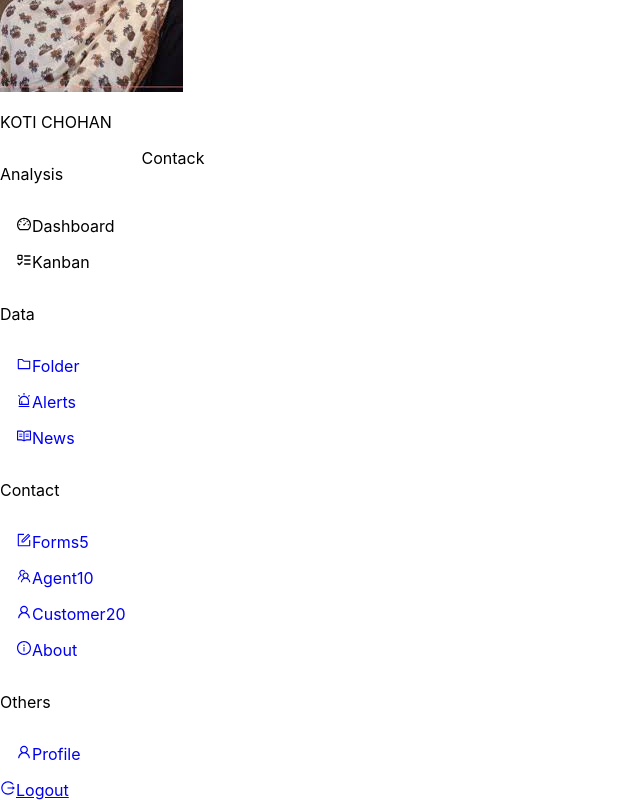
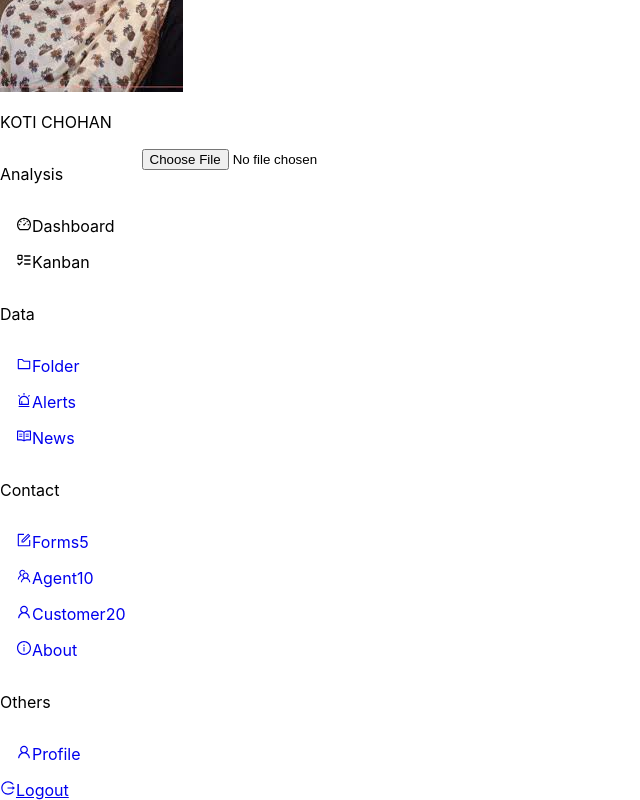
Before and after one commit to Chohankoti/Responsive_Sidebar_Tailwind-css, a React (Create React App) app: page /contact in a window 1280 px wide. Shown: the part 957-1757 px from the top of the page, without its empty margins (0-640 px from the left). Built offline with nearby package versions, Linux system fonts and the light colour scheme.

Commit message:
excel reading and displaying data in table done but styling left

```diff
--- a/src/components/Contack.jsx
+++ b/src/components/Contack.jsx
@@ -1,7 +1,47 @@
-import React from 'react'
+import React, { useState } from 'react';
+import * as XLSX from 'xlsx';
 
-export default function Contack() {
+export default function Contact() {
+  const [data, setData] = useState([]);
+
+  const handleFileUpload = (e) => {
+    const reader = new FileReader();
+    reader.readAsArrayBuffer(e.target.files[0]); // Change to readAsArrayBuffer
+    reader.onload = (e) => {
+      const arrayBuffer = e.target.result;
+      const data = new Uint8Array(arrayBuffer);
+      const workbook = XLSX.read(data, { type: 'array' });
+      const sheetName = workbook.SheetNames[0];
+      const sheet = workbook.Sheets[sheetName];
+      const parsedData = XLSX.utils.sheet_to_json(sheet);
+      setData(parsedData);
+    };
+  };
+
   return (
-    <div>Contack</div>
-  )
+    <>
+      <input type='file' accept='.xlsx, .xls' onChange={handleFileUpload} />
+
+      {data.length > 0 && (
+        <table>
+          <thead>
+            <tr>
+              {Object.keys(data[0]).map((key) => (
+                <th key={key}>{key}</th>
+              ))}
+            </tr>
+          </thead>
+          <tbody>
+            {data.map((row, index) => (
+              <tr key={index}>
+                {Object.values(row).map((value, index) => (
+                  <td key={index}>{value}</td>
+                ))}
+              </tr>
+            ))}
+          </tbody>
+        </table>
+      )}
+    </>
+  );
 }
```
